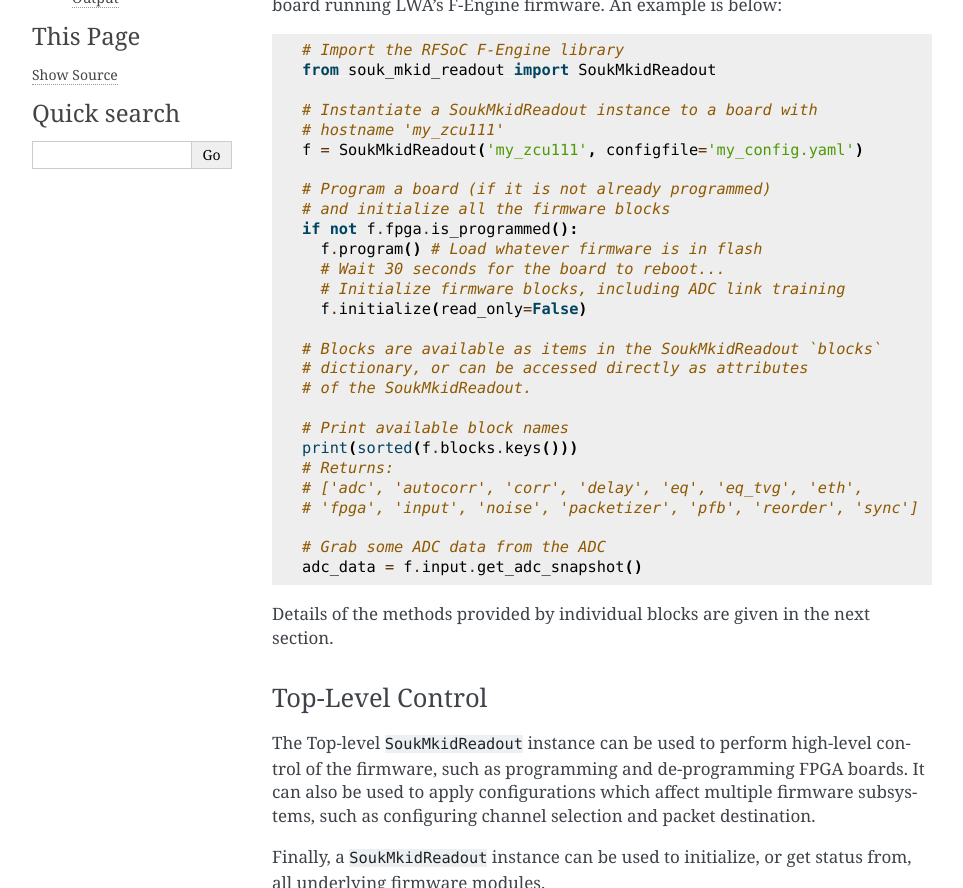
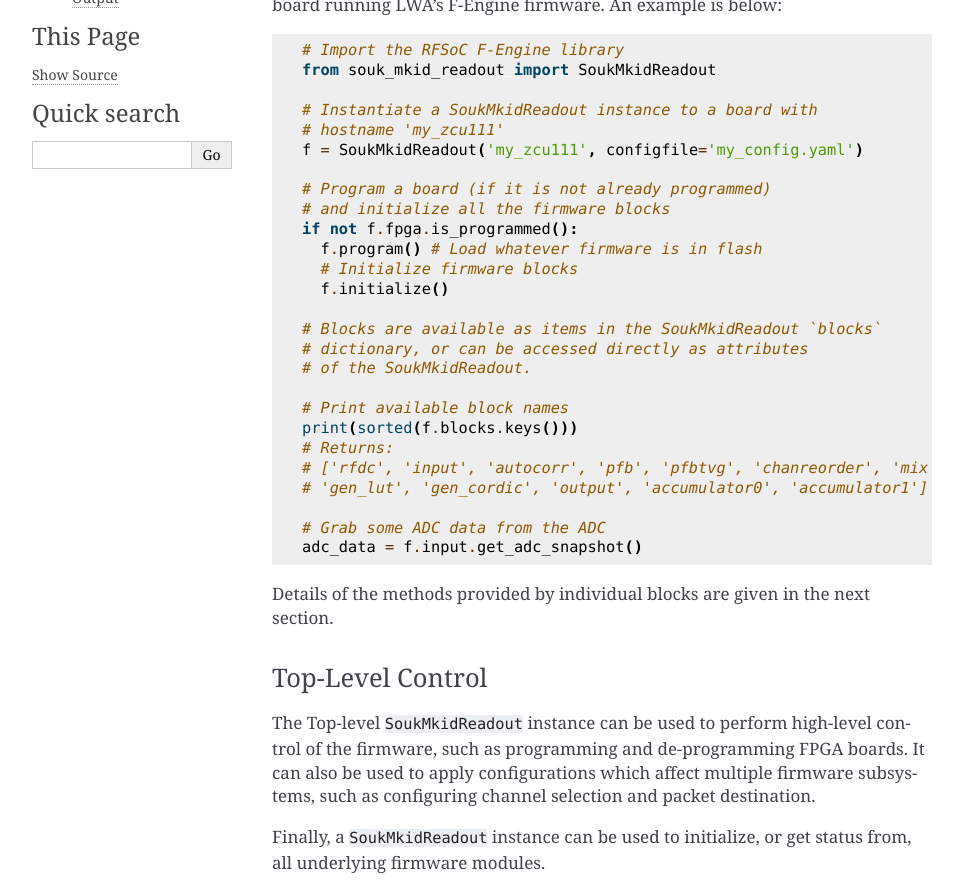
Before and after one commit to realtimeradio/souk-firmware, a Sphinx documentation site: the page built from docs/source/control.rst, in a window 1280 px wide and 900 px high, scrolled down 486 px, cut to the strip 0-888 px from the top of the window. Shown: the whole strip, without its empty margins (148-1111 px from the left). Built offline with Sphinx 7.4.7, drawn with Linux system fonts in a browser that asks for light colours; the version number could not be read and is left out.

```diff
--- a/docs/source/conf.py
+++ b/docs/source/conf.py
@@ -57,3 +57,5 @@ exclude_patterns = []
 
 html_theme = 'alabaster'
 html_static_path = ['_static']
+
+numfig=True
--- a/docs/source/control.rst
+++ b/docs/source/control.rst
@@ -35,9 +35,8 @@ a single RFSoC board running LWA's F-Engine firmware. An example is below:
   # and initialize all the firmware blocks
   if not f.fpga.is_programmed():
     f.program() # Load whatever firmware is in flash
-    # Wait 30 seconds for the board to reboot...
-    # Initialize firmware blocks, including ADC link training
-    f.initialize(read_only=False)
+    # Initialize firmware blocks
+    f.initialize()
 
   # Blocks are available as items in the SoukMkidReadout `blocks`
   # dictionary, or can be accessed directly as attributes
@@ -46,8 +45,8 @@ a single RFSoC board running LWA's F-Engine firmware. An example is below:
   # Print available block names
   print(sorted(f.blocks.keys()))
   # Returns:
-  # ['adc', 'autocorr', 'corr', 'delay', 'eq', 'eq_tvg', 'eth',
-  # 'fpga', 'input', 'noise', 'packetizer', 'pfb', 'reorder', 'sync']
+  # ['rfdc', 'input', 'autocorr', 'pfb', 'pfbtvg', 'chanreorder', 'mix',
+  # 'gen_lut', 'gen_cordic', 'output', 'accumulator0', 'accumulator1']
 
   # Grab some ADC data from the ADC
   adc_data = f.input.get_adc_snapshot()
```
Also changed, not shown: docs/source/system_overview.rst (+9 -2 lines), docs/source/_static/figures/souk-readout-a-labeled.png (added), 1 other file.
